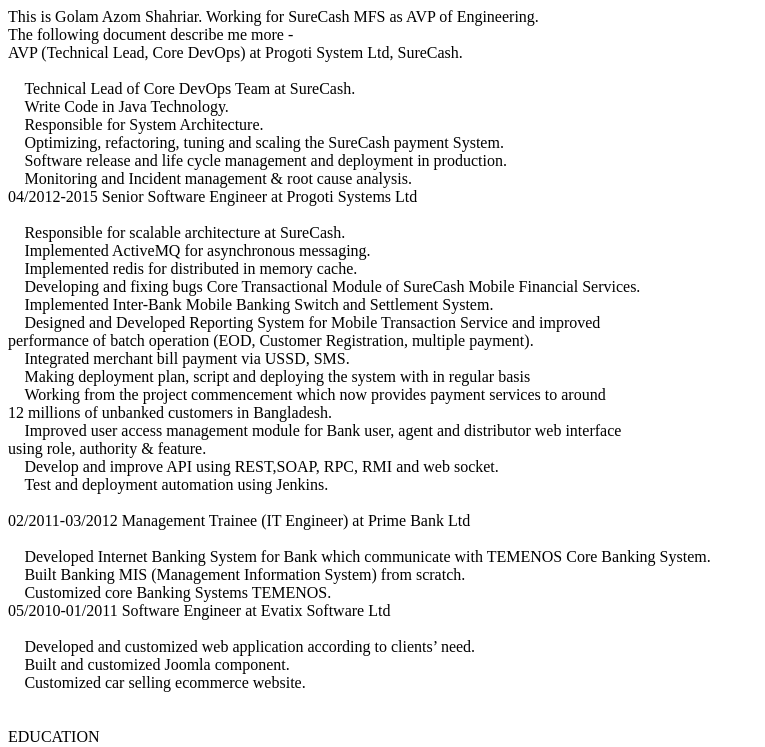
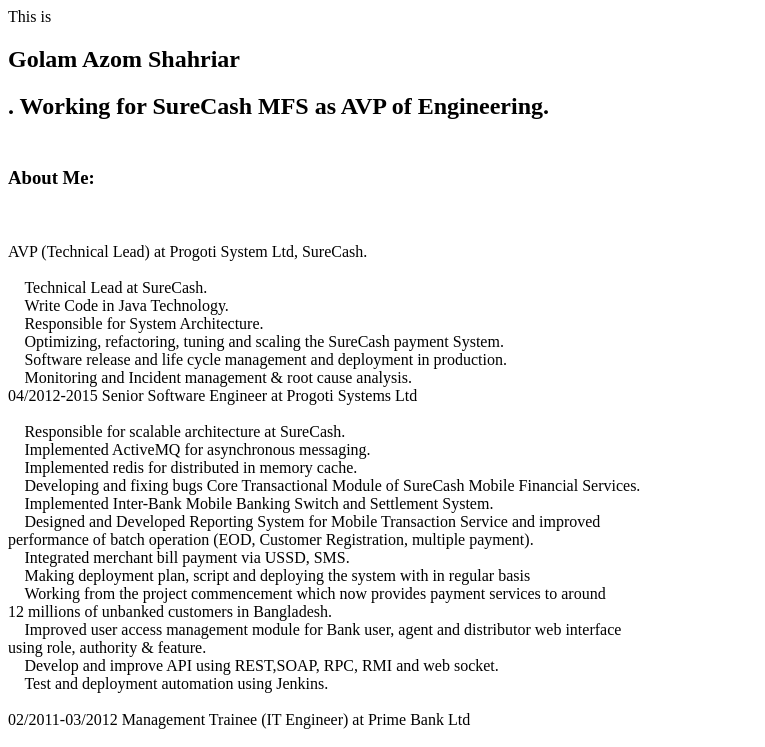
Before and after one commit to azomshahriar/azomshahriar.github.io, a plain HTML site: page index.html in a window 1280 px wide. Shown: the top 747 px of the page, without its empty margins (0-765 px from the left). Drawn offline with Linux system fonts and the light colour scheme.

Commit message:
Update index.html

```diff
--- a/index.html
+++ b/index.html
@@ -1,16 +1,16 @@
 
 <html>
  <body>
-This is Golam Azom Shahriar. Working for SureCash MFS as AVP of Engineering.
-<br/>
-The following document describe me more -
+This is <h2>Golam Azom Shahriar<h2>. Working for SureCash MFS as AVP of Engineering.
+<br/><br/>
+  <h3>About Me:</h3>
 
-<br/>
-AVP (Technical Lead, Core DevOps) at Progoti System Ltd, SureCash.
+<br/><br/>
+AVP (Technical Lead) at Progoti System Ltd, SureCash.
 
 <br/>
 <br/>
- Technical Lead of Core DevOps Team at SureCash.
+ Technical Lead at SureCash.
 <br/>
  Write Code in Java Technology.
 
```
